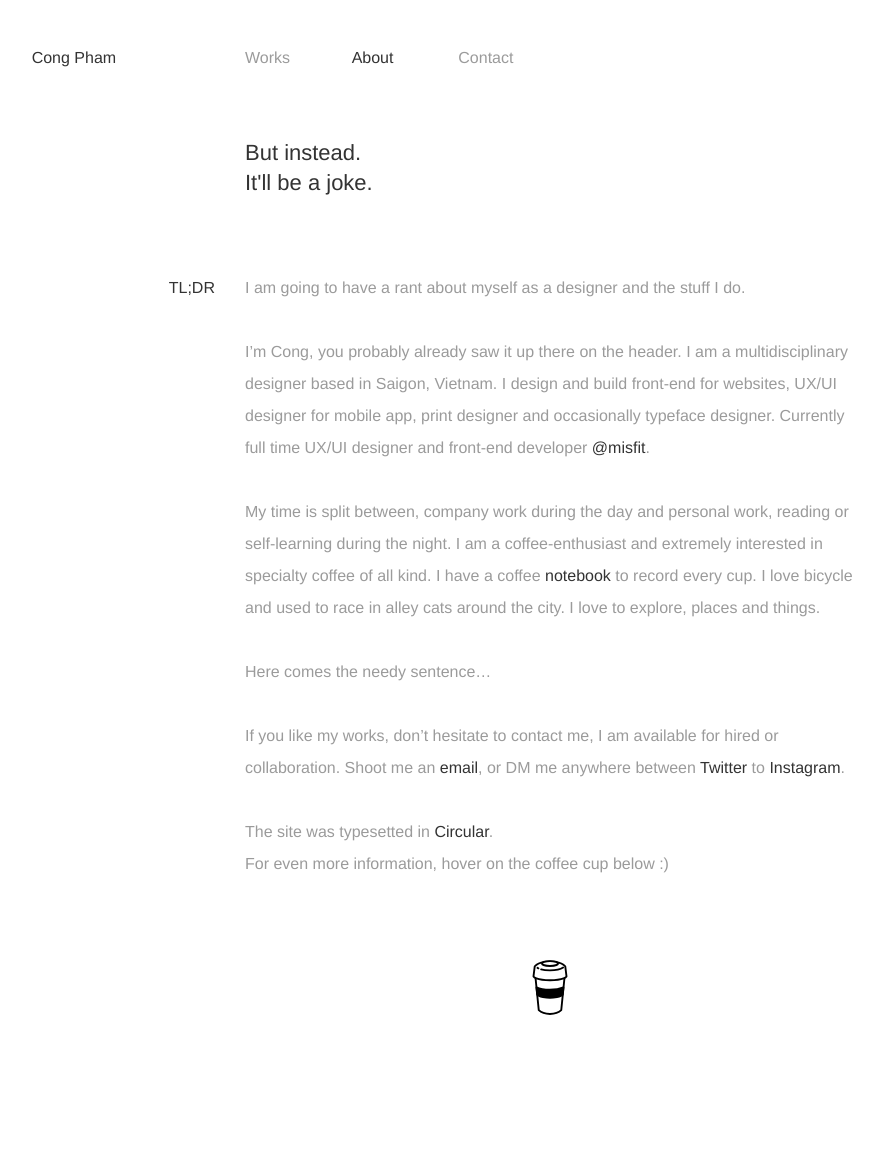
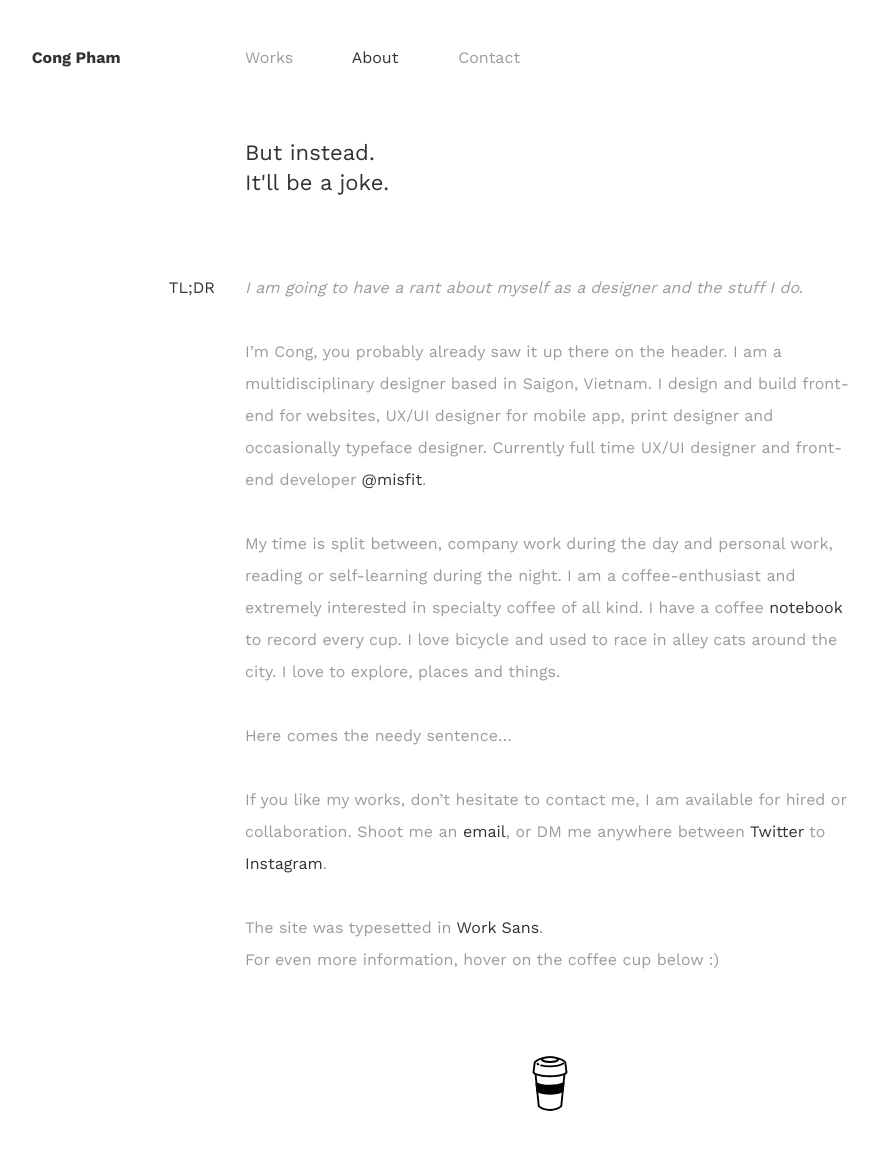
Before and after one commit to congp/congp.github.io, a Jekyll site: the page built from about.md, in a window 1280 px wide and 1187 px high. Shown: the top 1150 px of the window, without its empty margins (90-973 px from the left). Built offline with Jekyll 4.4.1, drawn with Linux system fonts in a browser that asks for light colours; some web fonts are replaced.

Commit message:
Using new typeface

```diff
--- a/about.md
+++ b/about.md
@@ -19,7 +19,7 @@ permalink: /about/
         <br/><br/>
         If you like my works, don’t hesitate to contact me, I am available for hired or collaboration. Shoot me an <a class="primary-color" href="mailto:me@congphamdesign.com" target="_blank">email</a>, or DM me anywhere between <a class="primary-color" href="https://twitter.com/congphammm" target="_blank">Twitter</a> to <a class="primary-color" href="https://instagram.com/congphammm" target="_blank">Instagram</a>.
         <br/><br/>
-        The site was typesetted in <a class="primary-color" href="http://lineto.com/The+Fonts/Font+Categories/Text+Fonts/Circular/">Circular</a>.
+        The site was typesetted in <a class="primary-color" href="http://weiweihuanghuang.github.io/Work-Sans/">Work Sans</a>.
 
         <span class="hide-for-small">For even more information, hover on the coffee cup below :)</span>
     </p>
--- a/assets/css/typography.css
+++ b/assets/css/typography.css
@@ -1,4 +1,4 @@
-@font-face {
+/*@font-face {
     font-family: 'CircularBook';
     src: url('../fonts/lineto-circular-book.ttf') format('truetype');
 }
@@ -10,20 +10,25 @@
     font-family: 'CircularBold';
     src: url('../fonts/lineto-circular-bold.ttf') format('truetype');
     font-weight: normal;
-}
+}*/
+@import url(http://fonts.googleapis.com/css?family=Work+Sans:400,700);
 
 /* typeface classes */
 .font-book {
-    font-family: "CircularBook", "Helvetica Neue", "Helvetica" ,Helvetica, Arial, sans-serif;
+    /*font-family: "CircularBook", "Helvetica Neue", "Helvetica" ,Helvetica, Arial, sans-serif;*/
+    font-family: 'Work Sans', sans-serif;
+    font-weight: 400;
 }
 .font-book-italic {
-    font-family: "CircularBookItalic", "Helvetica Neue", "Helvetica" ,Helvetica, Arial, sans-serif;
-}
-.font-medium {
-    font-family: "CircularMedium", "Helvetica Neue", "Helvetica" ,Helvetica, Arial, sans-serif;
+    /*font-family: "CircularBookItalic", "Helvetica Neue", "Helvetica" ,Helvetica, Arial, sans-serif;*/
+    font-family: 'Work Sans', sans-serif;
+    font-weight: 400;
+    font-style: italic;
 }
 .font-bold {
-    font-family: "CircularBold", "Helvetica Neue", "Helvetica" ,Helvetica, Arial, sans-serif;
+    /*font-family: "CircularBold", "Helvetica Neue", "Helvetica" ,Helvetica, Arial, sans-serif;*/
+    font-family: 'Work Sans', sans-serif;
+    font-weight: 700;
 }
 
 /* font sizes */
```
Also changed, not shown: 3 other files.
